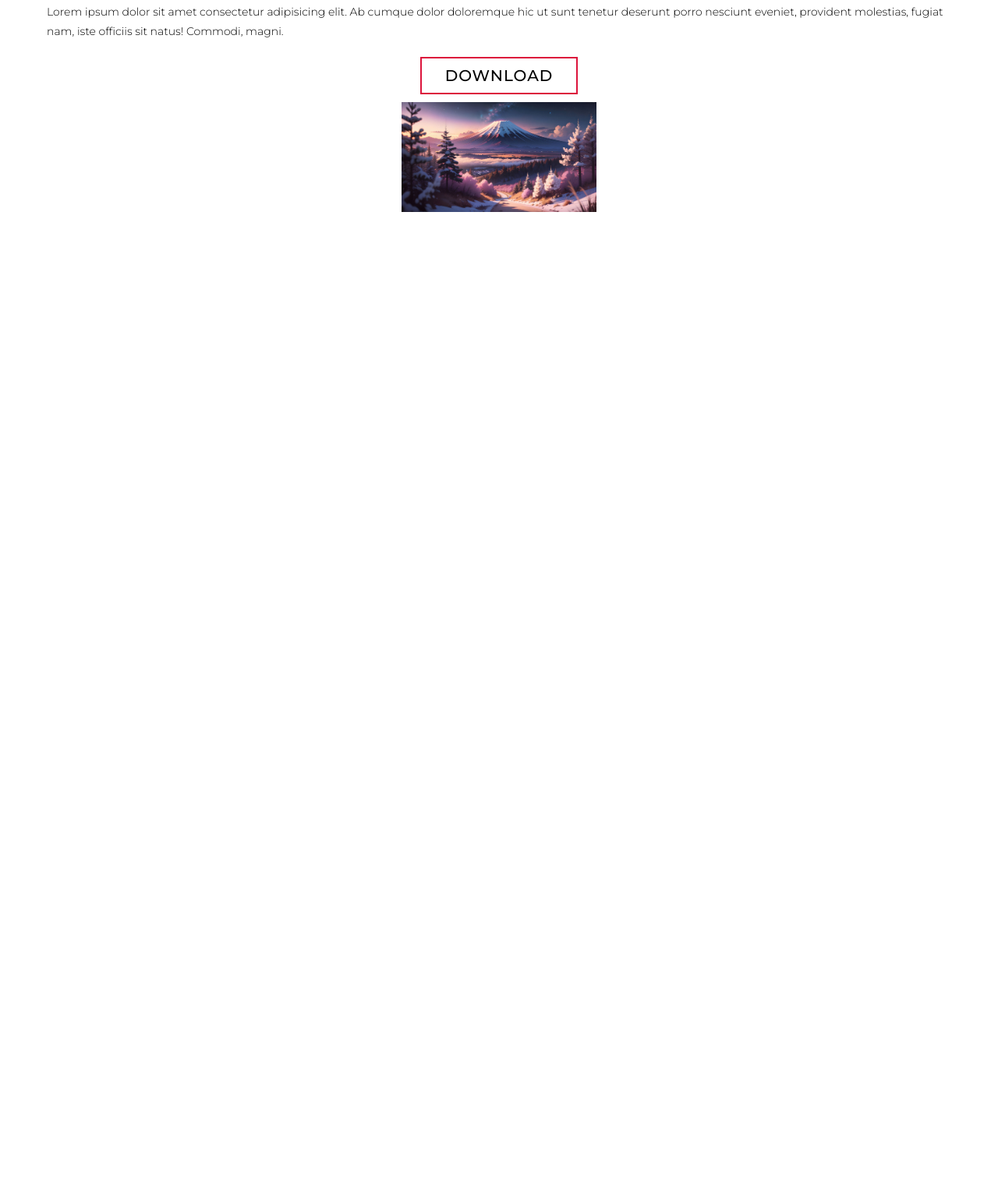
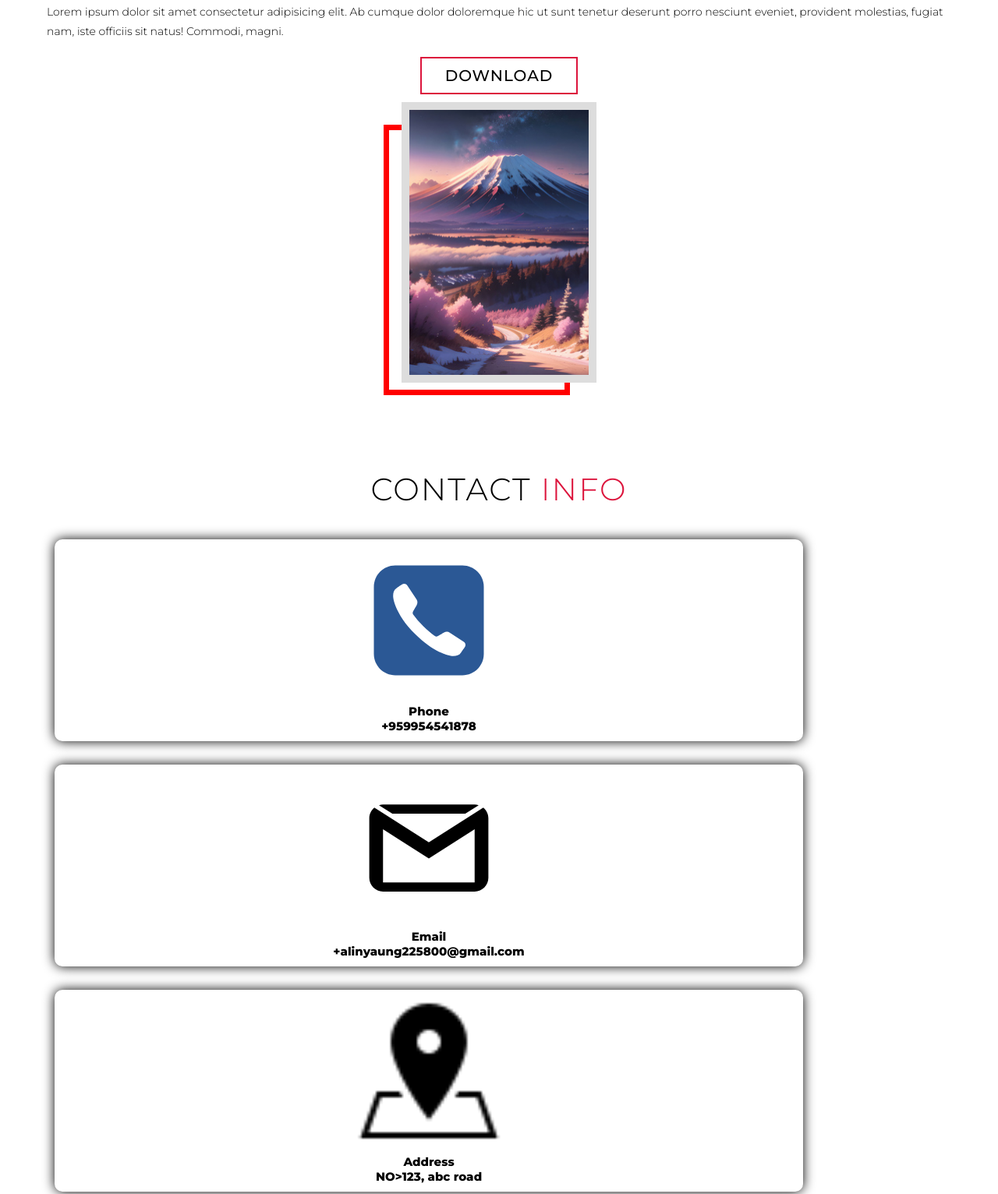
Before and after one commit to Zawminsoe27/Portfolio, a plain HTML site: page index.html in a window 1280 px wide. Shown: the part 8436-9968 px from the top of the page at 78% size. Before the commit the page ends 9039 px from the top, so only its background shows below. Drawn offline with Linux system fonts and the light colour scheme.

Commit message:
add contact section

```diff
--- a/asset/css/about.css
+++ b/asset/css/about.css
@@ -19,18 +19,26 @@
 	font-weight: 500;
 	margin-bottom: 10px;
 }
-#about .col-right p{
+#about .col-right p {
 	margin-bottom: 10px;
 }
 #about .col-right .cta {
+	color: #000000;
 	margin-bottom: 10px;
 }
-#about .col-left .about-img img::after{
+#about .col-left .about-img {
+	height: 100%;
+	width: 100%;
+	position: relative;
+	border: 10px solid #ddd;
+}
+#about .col-left .about-img::after {
 	content: "";
 	position: absolute;
 	left: -33px;
 	top: 19px;
 	height: 98%;
 	width: 98%;
-  border: 7px solid ff0000;
+	border: 7px solid #ff0000;
+	z-index: -1;
 }
--- /dev/null
+++ b/asset/css/contact.css
@@ -0,0 +1,27 @@
+#contact .contact {
+	flex-direction: column;
+	max-width: 1200px;
+	margin: 0 auto;
+}
+#contact .contact-items{
+	width: 100%;
+}
+#contact .contact-item{
+	width: 80%;
+	padding: 20px;
+	text-align: center;
+	border-radius: 10px;
+	padding: 10px;
+	margin: 30px;
+	display: flex;
+	align-items: center;
+	justify-content: center;
+	flex-direction: column;
+	box-shadow: 0px 0px 15px #000;
+}
+#contact .icon{
+	width: 20%;
+	margin: 0 auto;
+	margin-bottom: 10px;
+}
+/* 01:49 */
--- a/index.html
+++ b/index.html
@@ -9,7 +9,8 @@
 		<link rel="stylesheet" href="asset/css/projects.css" />
 		<link rel="stylesheet" href="asset/css/services.css" />
 		<link rel="stylesheet" href="asset/css/style.css" />
-    <link rel="stylesheet" href="asset/css/about.css">
+		<link rel="stylesheet" href="asset/css/about.css" />
+    <link rel="stylesheet" href="asset/css/contact.css">
 	</head>
 	<body>
 		<!-- Hero section -->
@@ -27,12 +28,15 @@
 		<section id="services">
 			<div class="services container">
 				<div class="service-top">
-          <h1 class="section-title">Serv<span>i</span><span>ces</span></h1>
+					<h1 class="section-title">
+						Serv<span>i</span><span>ces</span>
+					</h1>
 					<p>
-            Lorem ipsum, dolor sit amet consectetur adipisicing elit. Beatae
-            praesentium dolores omnis sunt facere esse minus, pariatur fugiat
-            ipsam dolorem ex animi totam commodi obcaecati quidem alias.
-            Expedita, quam doloremque.
+						Lorem ipsum, dolor sit amet consectetur adipisicing
+						elit. Beatae praesentium dolores omnis sunt facere esse
+						minus, pariatur fugiat ipsam dolorem ex animi totam
+						commodi obcaecati quidem alias. Expedita, quam
+						doloremque.
 					</p>
 				</div>
 
@@ -43,10 +47,11 @@
 						</div>
 						<h2>Web Design</h2>
 						<p>
-              Lorem ipsum, dolor sit amet consectetur adipisicing elit.
-              Necessitatibus, laudantium dolor. Non, dicta possimus quia quas
-              laboriosam nostrum fuga nobis illum neque amet molestiae itaque
-              in. Asperiores reiciendis laudantium natus?
+							Lorem ipsum, dolor sit amet consectetur adipisicing
+							elit. Necessitatibus, laudantium dolor. Non, dicta
+							possimus quia quas laboriosam nostrum fuga nobis
+							illum neque amet molestiae itaque in. Asperiores
+							reiciendis laudantium natus?
 						</p>
 					</div>
 					<div class="service-item">
@@ -55,10 +60,11 @@
 						</div>
 						<h2>Web Design</h2>
 						<p>
-              Lorem ipsum, dolor sit amet consectetur adipisicing elit.
-              Necessitatibus, laudantium dolor. Non, dicta possimus quia quas
-              laboriosam nostrum fuga nobis illum neque amet molestiae itaque
-              in. Asperiores reiciendis laudantium natus?
+							Lorem ipsum, dolor sit amet consectetur adipisicing
+							elit. Necessitatibus, laudantium dolor. Non, dicta
+							possimus quia quas laboriosam nostrum fuga nobis
+							illum neque amet molestiae itaque in. Asperiores
+							reiciendis laudantium natus?
 						</p>
 					</div>
 					<div class="service-item">
@@ -67,10 +73,11 @@
 						</div>
 						<h2>Web Design</h2>
 						<p>
-              Lorem ipsum, dolor sit amet consectetur adipisicing elit.
-              Necessitatibus, laudantium dolor. Non, dicta possimus quia quas
-              laboriosam nostrum fuga nobis illum neque amet molestiae itaque
-              in. Asperiores reiciendis laudantium natus?
+							Lorem ipsum, dolor sit amet consectetur adipisicing
+							elit. Necessitatibus, laudantium dolor. Non, dicta
+							possimus quia quas laboriosam nostrum fuga nobis
+							illum neque amet molestiae itaque in. Asperiores
+							reiciendis laudantium natus?
 						</p>
 					</div>
 					<div class="service-item">
@@ -79,10 +86,11 @@
 						</div>
 						<h2>Web Design</h2>
 						<p>
-              Lorem ipsum, dolor sit amet consectetur adipisicing elit.
-              Necessitatibus, laudantium dolor. Non, dicta possimus quia quas
-              laboriosam nostrum fuga nobis illum neque amet molestiae itaque
-              in. Asperiores reiciendis laudantium natus?
+							Lorem ipsum, dolor sit amet consectetur adipisicing
+							elit. Necessitatibus, laudantium dolor. Non, dicta
+							possimus quia quas laboriosam nostrum fuga nobis
+							illum neque amet molestiae itaque in. Asperiores
+							reiciendis laudantium natus?
 						</p>
 					</div>
 				</div>
@@ -100,10 +108,11 @@
 							<h1>Project 1</h1>
 							<h2>coding is love</h2>
 							<p>
-                Lorem ipsum, dolor sit amet consectetur adipisicing elit. Totam
-                dignissimos veniam quo sint praesentium eligendi ab impedit
-                mollitia! Dignissimos accusamus cum possimus aperiam neque harum
-                et quae, dicta voluptatem non!
+								Lorem ipsum, dolor sit amet consectetur
+								adipisicing elit. Totam dignissimos veniam quo
+								sint praesentium eligendi ab impedit mollitia!
+								Dignissimos accusamus cum possimus aperiam neque
+								harum et quae, dicta voluptatem non!
 							</p>
 						</div>
 						<div class="project-img">
@@ -115,10 +124,11 @@
 							<h1>Project 1</h1>
 							<h2>coding is love</h2>
 							<p>
-                Lorem ipsum, dolor sit amet consectetur adipisicing elit. Totam
-                dignissimos veniam quo sint praesentium eligendi ab impedit
-                mollitia! Dignissimos accusamus cum possimus aperiam neque harum
-                et quae, dicta voluptatem non!
+								Lorem ipsum, dolor sit amet consectetur
+								adipisicing elit. Totam dignissimos veniam quo
+								sint praesentium eligendi ab impedit mollitia!
+								Dignissimos accusamus cum possimus aperiam neque
+								harum et quae, dicta voluptatem non!
 							</p>
 						</div>
 						<div class="project-img">
@@ -130,10 +140,11 @@
 							<h1>Project 1</h1>
 							<h2>coding is love</h2>
 							<p>
-                Lorem ipsum, dolor sit amet consectetur adipisicing elit. Totam
-                dignissimos veniam quo sint praesentium eligendi ab impedit
-                mollitia! Dignissimos accusamus cum possimus aperiam neque harum
-                et quae, dicta voluptatem non!
+								Lorem ipsum, dolor sit amet consectetur
+								adipisicing elit. Totam dignissimos veniam quo
+								sint praesentium eligendi ab impedit mollitia!
+								Dignissimos accusamus cum possimus aperiam neque
+								harum et quae, dicta voluptatem non!
 							</p>
 						</div>
 						<div class="project-img">
@@ -145,10 +156,11 @@
 							<h1>Project 1</h1>
 							<h2>coding is love</h2>
 							<p>
-                Lorem ipsum, dolor sit amet consectetur adipisicing elit. Totam
-                dignissimos veniam quo sint praesentium eligendi ab impedit
-                mollitia! Dignissimos accusamus cum possimus aperiam neque harum
-                et quae, dicta voluptatem non!
+								Lorem ipsum, dolor sit amet consectetur
+								adipisicing elit. Totam dignissimos veniam quo
+								sint praesentium eligendi ab impedit mollitia!
+								Dignissimos accusamus cum possimus aperiam neque
+								harum et quae, dicta voluptatem non!
 							</p>
 						</div>
 						<div class="project-img">
@@ -160,10 +172,11 @@
 							<h1>Project 1</h1>
 							<h2>coding is love</h2>
 							<p>
-                Lorem ipsum, dolor sit amet consectetur adipisicing elit. Totam
-                dignissimos veniam quo sint praesentium eligendi ab impedit
-                mollitia! Dignissimos accusamus cum possimus aperiam neque harum
-                et quae, dicta voluptatem non!
+								Lorem ipsum, dolor sit amet consectetur
+								adipisicing elit. Totam dignissimos veniam quo
+								sint praesentium eligendi ab impedit mollitia!
+								Dignissimos accusamus cum possimus aperiam neque
+								harum et quae, dicta voluptatem non!
 							</p>
 						</div>
 						<div class="project-img">
@@ -178,16 +191,52 @@
 			<div class="about container">
 				<div class="col-left">
 					<div class="about-img">
-                    <img src="asset/images/mount-fuji-dreamy-digital-art-hd.jpg" alt="">
+						<img
+							src="asset/images/mount-fuji-dreamy-digital-art-hd.jpg"
+							alt="" />
 					</div>
 				</div>
 				<div class="col-right">
-                <h1 class="section-title">
-                    About <span>me</span>
-                </h1>
+					<h1 class="section-title">About <span>me</span></h1>
 					<h2>Frontend developer</h2>
-                <p>Lorem ipsum dolor sit amet consectetur adipisicing elit. Ab cumque dolor doloremque hic ut sunt tenetur deserunt porro nesciunt eveniet, provident molestias, fugiat nam, iste officiis sit natus! Commodi, magni.</p>
+					<p>
+						Lorem ipsum dolor sit amet consectetur adipisicing elit.
+						Ab cumque dolor doloremque hic ut sunt tenetur deserunt
+						porro nesciunt eveniet, provident molestias, fugiat nam,
+						iste officiis sit natus! Commodi, magni.
+					</p>
 					<a href="#" class="cta">Download</a>
+				</div>
+			</div>
+		</section>
+		<!-- Contact Section  -->
+		<section id="contact">
+			<div class="contact container">
+				<div>
+					<h1 class="section-title">Contact <span>info</span></h1>
+				</div>
+				<div class="contact-items">
+					<div class="contact-item">
+						<div class="icon">
+							<img src="asset/images/icons8-phone.svg" alt="" />
+						</div>
+						<h1>Phone</h1>
+						<h2>+959954541878</h2>
+					</div>
+					<div class="contact-item">
+						<div class="icon">
+							<img src="asset/images/icons8-gmail.svg" alt="" />
+						</div>
+						<h1>Email</h1>
+						<h2>+alinyaung225800@gmail.com</h2>
+					</div>
+					<div class="contact-item">
+						<div class="icon">
+							<img src="asset/images/icons8-address-50.png" alt="" />
+						</div>
+						<h1>Address</h1>
+						<h2>NO>123, abc road</h2>
+					</div>
 				</div>
 			</div>
 		</section>
```
Also changed, not shown: asset/images/icons8-address-50.png (added), asset/images/icons8-gmail.svg (added), asset/images/icons8-phone.svg (added). Lines whose indentation alone changed are shown as unchanged.
